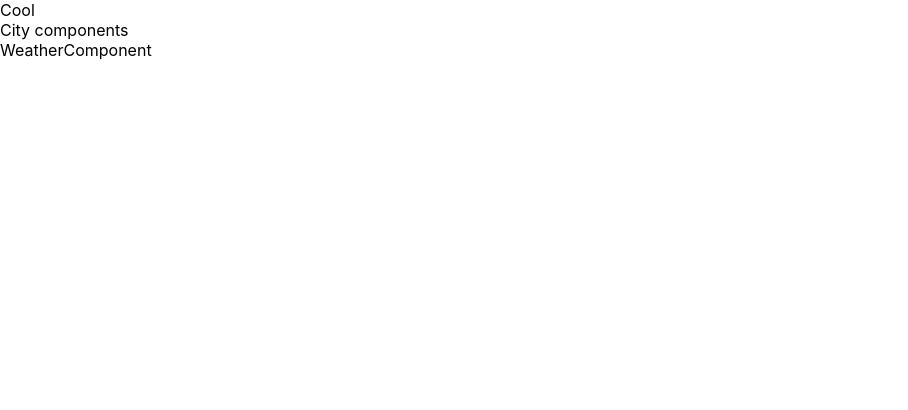
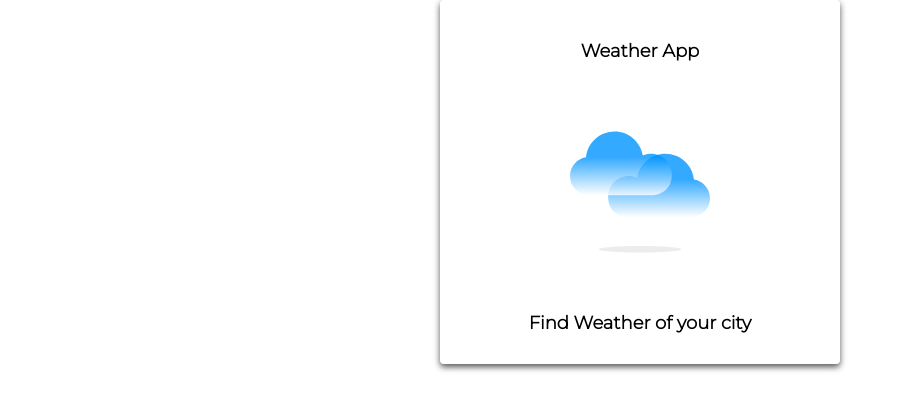
Before and after one commit to atulpatill/weather-app-react, a React (Create React App) app: page / in a window 1280 px wide. Shown: the top 410 px of the page, without its empty margins (0-908 px from the left). Built offline with nearby package versions, Linux system fonts and the light colour scheme.

Commit message:
style: updated

```diff
--- a/public/index.html
+++ b/public/index.html
@@ -10,6 +10,10 @@
       content="Web site created using create-react-app"
     />
     <link rel="apple-touch-icon" href="%PUBLIC_URL%/logo192.png" />
+    <link rel="preconnect" href="https://fonts.googleapis.com">
+<link rel="preconnect" href="https://fonts.gstatic.com" crossorigin>
+<link href="https://fonts.googleapis.com/css2?family=Josefin+Sans&family=Montserrat:wght@300&display=swap" rel="stylesheet">
+
     <!--
       manifest.json provides metadata used when your web app is installed on a
       user's mobile device or desktop. See https://developers.google.com/web/fundamentals/web-app-manifest/
--- a/src/App.js
+++ b/src/App.js
@@ -1,21 +1,27 @@
 import styled from "styled-components";
+import CityComponent from "./modules/CityComponent";
+import WeatherInfoComponent from "./modules/WeatherInfoComponent";
 
 const Container = styled.div`
   display: flex;
   flex-direction: column;
-
-`;
-const CityComponent = styled.div`
-  display: flex;
-  flex-direction: column;
+  align-items: center;
+  width: 380px;
+  padding: 20px 10px;
+  margin: auto;
+  border-radius: 4px;
+  box-shadow: 0 3px 6px 0 #555;
+  background: white;
+  font-family: Montserrat;
 
 `;
 
-const WeatherComponent = styled.div`
-display: flex;
-flex-direction: column;
-
-`;
+const AppLabel = styled.span `
+color: black;
+margin: 20px auto;
+font-size: 18px;
+font-weight: bold;
+`
 
 
 
@@ -23,9 +29,9 @@ flex-direction: column;
 function App() {
   return (
     <>
-    <Container>Cool
-    <CityComponent>City components</CityComponent>
-    <WeatherComponent>WeatherComponent</WeatherComponent>
+    <Container>
+      <AppLabel>Weather App</AppLabel>
+     <CityComponent />
     </Container>
    </>
   );
--- /dev/null
+++ b/src/modules/CityComponent.js
@@ -0,0 +1,26 @@
+import React from 'react'
+import styled from 'styled-components'
+
+
+const WeatherLogo = styled.img `
+width: 140px;
+height: 140px;
+margin: 40px auto;
+`
+
+const ChooseCityLabel = styled.span`
+color: black;
+margin: 10px auto;
+font-size: 18px;
+font-weight: bold;
+`
+function CityComponent() {
+    return (
+      <>
+        <WeatherLogo  src="/Icons/perfect-day.svg"/>
+        <ChooseCityLabel>Find Weather of your city</ChooseCityLabel>
+      </>
+    )
+}
+
+export default CityComponent
--- /dev/null
+++ b/src/modules/WeatherInfoComponent.js
@@ -0,0 +1,11 @@
+import React from 'react'
+
+function WeatherInfoComponent() {
+    return (
+        <div>
+            Weather
+        </div>
+    )
+}
+
+export default WeatherInfoComponent
```
Also changed, not shown: public/Icons/cloudy.svg (added), public/Icons/perfect-day.svg (added).
